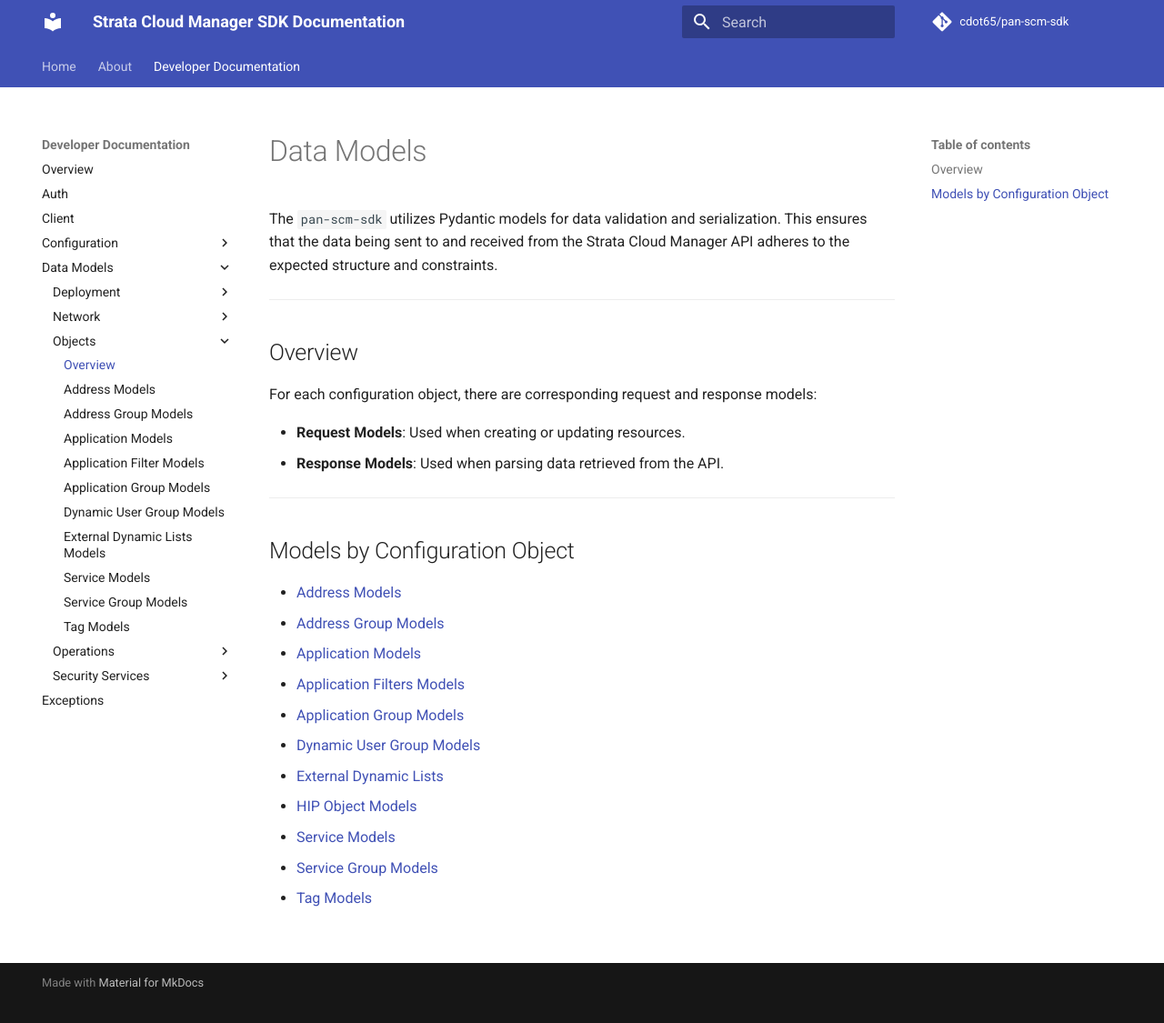
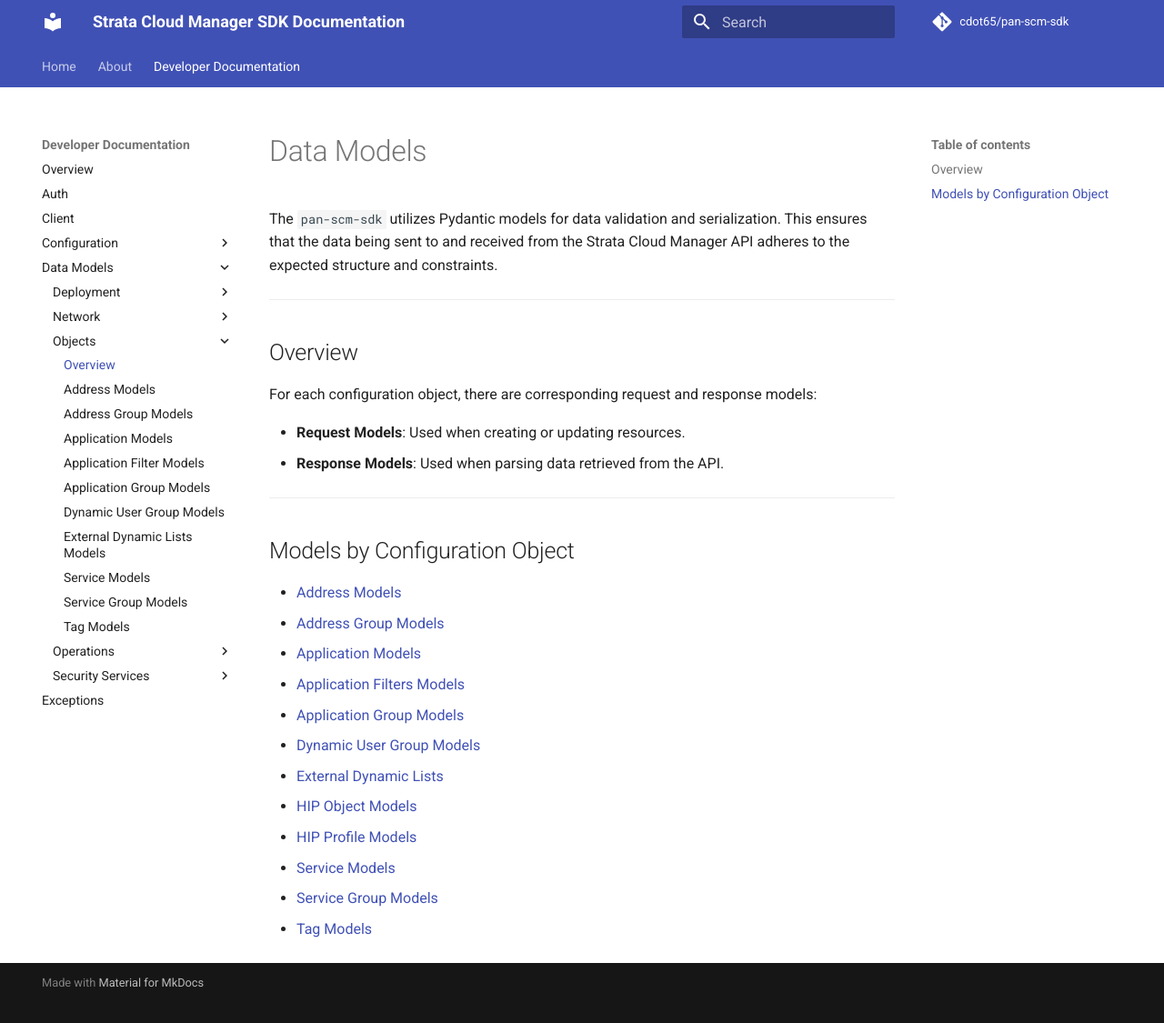
Before and after one commit to cdot65/pan-scm-sdk, an MkDocs documentation site: the page built from docs/sdk/models/objects/index.md, in a window 1280 px wide and 1135 px high. Shown: the top 1125 px of the window at 91% size. Built offline with MkDocs 1.6.1 and Material for MkDocs 9.7.7, drawn with Linux system fonts in a browser that asks for light colours; comment, search, counter and statistics services are not loaded.

Commit message:
Add documentation for HIP Profile models and configuration.
Introduced comprehensive documentation for HIP Profile models in Strata Cloud Manager SDK, detailing attributes, validation rules, usage examples, and core methods. Updated relevant files, including TOCs and release notes, to reflect the new support for HIP Profiles.

```diff
--- a/docs/sdk/models/objects/index.md
+++ b/docs/sdk/models/objects/index.md
@@ -24,6 +24,7 @@
 - [Dynamic User Group Models](dynamic_user_group_models.md)
 - [External Dynamic Lists](external_dynamic_lists_models.md)
 - [HIP Object Models](hip_object_models.md)
+- [HIP Profile Models](hip_profile_models.md)
 - [Service Models](service_models.md)
 - [Service Group Models](service_group_models.md)
 - [Tag Models](tag_models.md)
```
